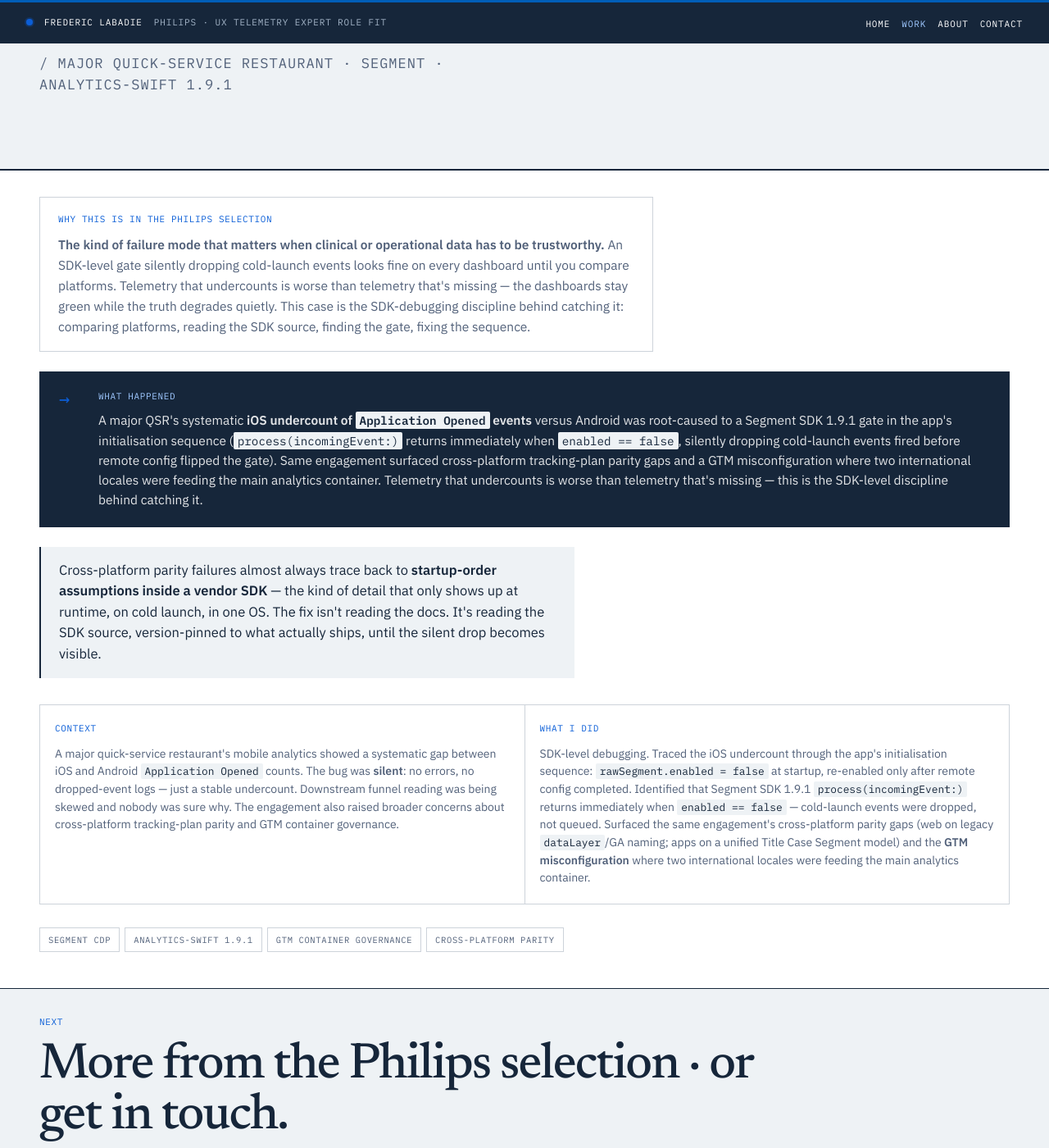
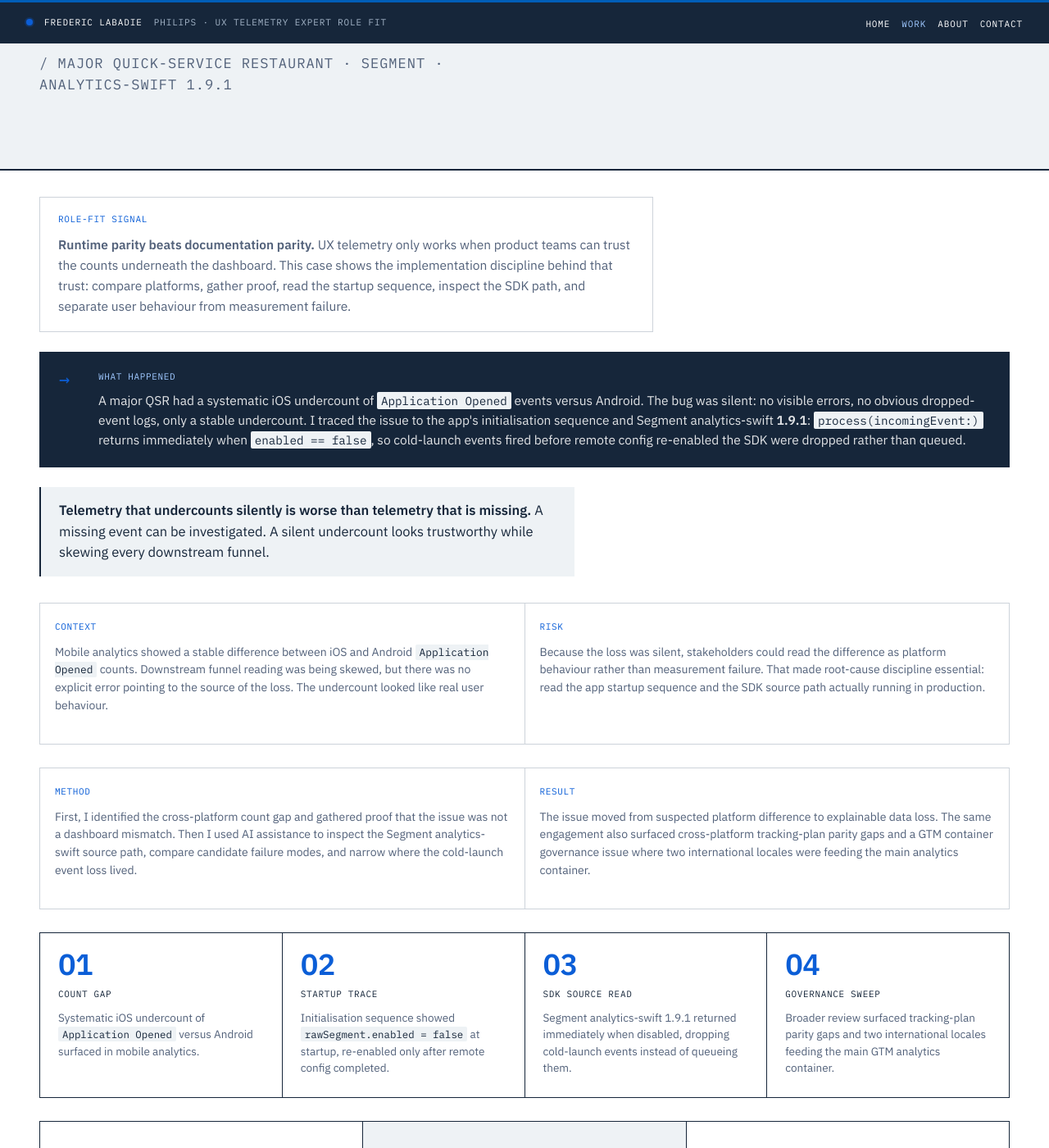
Before and after one commit to fredericlabadie/fredericlabadie.github.io, a Jekyll site: the page built from philips/work/mqsr-schema-sdk.html, in a window 1280 px wide and 1400 px high, scrolled down 437 px. Shown: the whole window at 82% size. Built offline with Jekyll 4.4.1, drawn with Linux system fonts in a browser that asks for light colours; comment, search, counter and statistics services are not loaded; some of the changed text lies outside the part shown.

Commit message:
Align Philips SDK debugging case with main case voice

```diff
--- a/philips/work/mqsr-schema-sdk.html
+++ b/philips/work/mqsr-schema-sdk.html
@@ -3,11 +3,11 @@
 philips_nav: work
 skip_link: "#case"
 skip_label: "Skip to case"
-title: "A silent iOS data-loss bug, traced to the initialisation sequence &mdash; case study &mdash; Philips role fit"
-description: "SDK-level debugging traced an iOS undercount to a Segment SDK 1.9.1 initialisation-gate bug. The kind of failure mode that matters when clinical or operational data has to be trustworthy."
+title: "A silent iOS data-loss bug, traced to the initialisation sequence &mdash; case study"
+description: "Human-led anomaly detection and proof gathering flagged a silent iOS Application Opened undercount; AI-assisted SDK source review helped trace the cause to Segment analytics-swift 1.9.1 initialisation behaviour."
 og_type: article
-og_title: "A silent iOS data-loss bug &mdash; for the Philips brief"
-og_description: "SDK-level debugging traced a silent iOS undercount to a Segment SDK initialisation-gate bug."
+og_title: "A silent iOS data-loss bug"
+og_description: "Human-led anomaly detection plus AI-assisted SDK source review for a silent iOS undercount."
 og_url: "https://fredericlabadie.com/philips/work/mqsr-schema-sdk.html"
 ---
 
@@ -15,22 +15,14 @@
       <section class="page-intro hero">
         <div class="container">
           <p class="eyebrow">
-            Case study &middot; for the Philips brief &middot; Topic 02 &middot;
-            SDK debugging
+            Case study &middot; Path 02 &middot; SDK debugging &amp; cross-platform parity
           </p>
-          <h1>
-            A silent iOS data-loss bug, traced to the initialisation sequence.
-          </h1>
+          <h1>A silent iOS data-loss bug, traced to the initialisation sequence.</h1>
           <p class="hero-subtitle">
-            An iOS undercount of <code>Application Opened</code> events vs.
-            Android &mdash; root-caused to a Segment SDK 1.9.1 gate that
-            silently drops events when <code>enabled = false</code>.
+            Human-led anomaly detection flagged a systematic iOS undercount of <code>Application Opened</code> events versus Android; AI-assisted SDK source review helped trace the runtime behaviour causing silent cold-launch event loss.
           </p>
           <p class="case-meta" style="margin-top: 28px">
-            <span class="case-context"
-              >/ Major quick-service restaurant &middot; Segment &middot;
-              analytics-swift 1.9.1</span
-            >
+            <span class="case-context">/ Major quick-service restaurant &middot; Segment &middot; analytics-swift 1.9.1</span>
           </p>
         </div>
       </section>
@@ -39,21 +31,10 @@
         <div class="section-body">
           <div class="container">
             <div class="callout">
-              <div class="callout-label">
-                Why this is in the Philips selection
-              </div>
+              <div class="callout-label">Role-fit signal</div>
               <div class="callout-body">
-                <strong
-                  >The kind of failure mode that matters when clinical or
-                  operational data has to be trustworthy.</strong
-                >
-                An SDK-level gate silently dropping cold-launch events looks
-                fine on every dashboard until you compare platforms. Telemetry
-                that undercounts is worse than telemetry that's missing &mdash;
-                the dashboards stay green while the truth degrades quietly. This
-                case is the SDK-debugging discipline behind catching it:
-                comparing platforms, reading the SDK source, finding the gate,
-                fixing the sequence.
+                <strong>Runtime parity beats documentation parity.</strong>
+                UX telemetry only works when product teams can trust the counts underneath the dashboard. This case shows the implementation discipline behind that trust: compare platforms, gather proof, read the startup sequence, inspect the SDK path, and separate user behaviour from measurement failure.
               </div>
             </div>
 
@@ -62,74 +43,91 @@
               <div>
                 <div class="outcome-title">What happened</div>
                 <div class="outcome-body">
-                  A major QSR's systematic
-                  <strong
-                    >iOS undercount of
-                    <code>Application Opened</code> events</strong
-                  >
-                  versus Android was root-caused to a Segment SDK 1.9.1 gate in
-                  the app's initialisation sequence (<code
-                    >process(incomingEvent:)</code
-                  >
-                  returns immediately when <code>enabled == false</code>,
-                  silently dropping cold-launch events fired before remote
-                  config flipped the gate). Same engagement surfaced
-                  cross-platform tracking-plan parity gaps and a GTM
-                  misconfiguration where two international locales were feeding
-                  the main analytics container. Telemetry that undercounts is
-                  worse than telemetry that's missing &mdash; this is the
-                  SDK-level discipline behind catching it.
+                  A major QSR had a systematic iOS undercount of <code>Application Opened</code> events versus Android. The bug was silent: no visible errors, no obvious dropped-event logs, only a stable undercount. I traced the issue to the app's initialisation sequence and Segment analytics-swift <strong>1.9.1</strong>: <code>process(incomingEvent:)</code> returns immediately when <code>enabled == false</code>, so cold-launch events fired before remote config re-enabled the SDK were dropped rather than queued.
                 </div>
               </div>
             </div>
 
             <div class="case-argument">
-              Cross-platform parity failures almost always trace back to
-              <strong>startup-order assumptions inside a vendor SDK</strong>
-              &mdash; the kind of detail that only shows up at runtime, on cold
-              launch, in one OS. The fix isn't reading the docs. It's reading
-              the SDK source, version-pinned to what actually ships, until the
-              silent drop becomes visible.
+              <strong>Telemetry that undercounts silently is worse than telemetry that is missing.</strong> A missing event can be investigated. A silent undercount looks trustworthy while skewing every downstream funnel.
             </div>
 
             <div class="card-row card-row-2">
               <div class="card">
                 <div class="card-label">Context</div>
                 <div class="card-body">
-                  A major quick-service restaurant's mobile analytics showed a
-                  systematic gap between iOS and Android
-                  <code>Application Opened</code> counts. The bug was
-                  <strong>silent</strong>: no errors, no dropped-event logs
-                  &mdash; just a stable undercount. Downstream funnel reading
-                  was being skewed and nobody was sure why. The engagement also
-                  raised broader concerns about cross-platform tracking-plan
-                  parity and GTM container governance.
+                  Mobile analytics showed a stable difference between iOS and Android <code>Application Opened</code> counts. Downstream funnel reading was being skewed, but there was no explicit error pointing to the source of the loss. The undercount looked like real user behaviour.
                 </div>
               </div>
+              <div class="card">
+                <div class="card-label">Risk</div>
+                <div class="card-body">
+                  Because the loss was silent, stakeholders could read the difference as platform behaviour rather than measurement failure. That made root-cause discipline essential: read the app startup sequence and the SDK source path actually running in production.
+                </div>
+              </div>
+            </div>
+
+            <div class="card-row card-row-2">
               <div class="card amber">
-                <div class="card-label">What I did</div>
+                <div class="card-label">Method</div>
                 <div class="card-body">
-                  SDK-level debugging. Traced the iOS undercount through the
-                  app's initialisation sequence:
-                  <code>rawSegment.enabled = false</code> at startup, re-enabled
-                  only after remote config completed. Identified that Segment
-                  SDK 1.9.1 <code>process(incomingEvent:)</code> returns
-                  immediately when <code>enabled == false</code> &mdash;
-                  cold-launch events were dropped, not queued. Surfaced the same
-                  engagement's cross-platform parity gaps (web on legacy
-                  <code>dataLayer</code>/GA naming; apps on a unified Title Case
-                  Segment model) and the
-                  <strong>GTM misconfiguration</strong> where two international
-                  locales were feeding the main analytics container.
+                  First, I identified the cross-platform count gap and gathered proof that the issue was not a dashboard mismatch. Then I used AI assistance to inspect the Segment analytics-swift source path, compare candidate failure modes, and narrow where the cold-launch event loss lived.
                 </div>
+              </div>
+              <div class="card accent">
+                <div class="card-label">Result</div>
+                <div class="card-body">
+                  The issue moved from suspected platform difference to explainable data loss. The same engagement also surfaced cross-platform tracking-plan parity gaps and a GTM container governance issue where two international locales were feeding the main analytics container.
+                </div>
+              </div>
+            </div>
+
+            <div class="flow">
+              <div class="flow-step">
+                <div class="flow-num">01</div>
+                <div class="flow-label">Count gap</div>
+                <div class="flow-desc">Systematic iOS undercount of <code>Application Opened</code> versus Android surfaced in mobile analytics.</div>
+              </div>
+              <div class="flow-step">
+                <div class="flow-num">02</div>
+                <div class="flow-label">Startup trace</div>
+                <div class="flow-desc">Initialisation sequence showed <code>rawSegment.enabled = false</code> at startup, re-enabled only after remote config completed.</div>
+              </div>
+              <div class="flow-step">
+                <div class="flow-num">03</div>
+                <div class="flow-label">SDK source read</div>
+                <div class="flow-desc">Segment analytics-swift 1.9.1 returned immediately when disabled, dropping cold-launch events instead of queueing them.</div>
+              </div>
+              <div class="flow-step">
+                <div class="flow-num">04</div>
+                <div class="flow-label">Governance sweep</div>
+                <div class="flow-desc">Broader review surfaced tracking-plan parity gaps and two international locales feeding the main GTM analytics container.</div>
+              </div>
+            </div>
+
+            <div class="metrics">
+              <div class="metric">
+                <div class="metric-value">iOS</div>
+                <div class="metric-label">Silent undercount found</div>
+              </div>
+              <div class="metric">
+                <div class="metric-value">1.9.1</div>
+                <div class="metric-label">Segment SDK version traced</div>
+              </div>
+              <div class="metric">
+                <div class="metric-value">2</div>
+                <div class="metric-label">International locales misrouted to the main analytics container</div>
               </div>
             </div>
 
             <div class="tags">
               <span class="tag">Segment CDP</span>
               <span class="tag">analytics-swift 1.9.1</span>
+              <span class="tag">SDK debugging</span>
+              <span class="tag">AI-assisted source review</span>
+              <span class="tag">Cross-platform parity</span>
               <span class="tag">GTM container governance</span>
-              <span class="tag">Cross-platform parity</span>
+              <span class="tag">Mobile telemetry</span>
             </div>
           </div>
         </div>
@@ -140,40 +138,26 @@
           <div class="container">
             <p class="section-eyebrow">Next</p>
             <h2 class="section-heading">
-              More from the Philips selection &middot; or get in touch.
+              More from the Philips selection, or get in touch.
             </h2>
 
             <div class="deeper deeper-three">
               <a class="deeper-card" href="/philips/work/">
                 <span class="deeper-label">More cases</span>
-                <span class="deeper-title"
-                  >Philips selection &mdash;
-                  <em>ten cases, six topics</em>.</span
-                >
-                <span class="deeper-body"
-                  >The curated case library, mapped against the UX Telemetry
-                  Expert brief.</span
-                >
+                <span class="deeper-title">Philips selection &mdash; <em>ten cases, six evidence paths</em>.</span>
+                <span class="deeper-body">The curated case library mapped against the UX Telemetry Expert role.</span>
                 <span class="deeper-cta">Open the selection &rarr;</span>
               </a>
-              <a class="deeper-card" href="/philips/about/">
-                <span class="deeper-label">About</span>
-                <span class="deeper-title">Bio, skills, certifications.</span>
-                <span class="deeper-body"
-                  >The longer version &mdash; methodology, credentials, and the
-                  clinical-domain calibration paragraph.</span
-                >
-                <span class="deeper-cta">Read more &rarr;</span>
+              <a class="deeper-card" href="/philips/work/mqsr-errors.html">
+                <span class="deeper-label">Adjacent case</span>
+                <span class="deeper-title">Clean taxonomy, trustworthy alerts, enriched context.</span>
+                <span class="deeper-body">Another instrumentation case focused on alert reliability and error-event context.</span>
+                <span class="deeper-cta">Read adjacent case &rarr;</span>
               </a>
               <a class="deeper-card" href="/philips/contact/">
                 <span class="deeper-label">Get in touch</span>
-                <span class="deeper-title"
-                  >Contact &mdash; <em>channels &amp; context</em>.</span
-                >
-                <span class="deeper-body"
-                  >Email, LinkedIn, GitHub, the CV. Pre-filled subject for role
-                  579397.</span
-                >
+                <span class="deeper-title">Contact &mdash; channels and context.</span>
+                <span class="deeper-body">Email, LinkedIn, GitHub, CV, and a pre-filled subject for role 579397.</span>
                 <span class="deeper-cta">Open contact page &rarr;</span>
               </a>
             </div>
```
